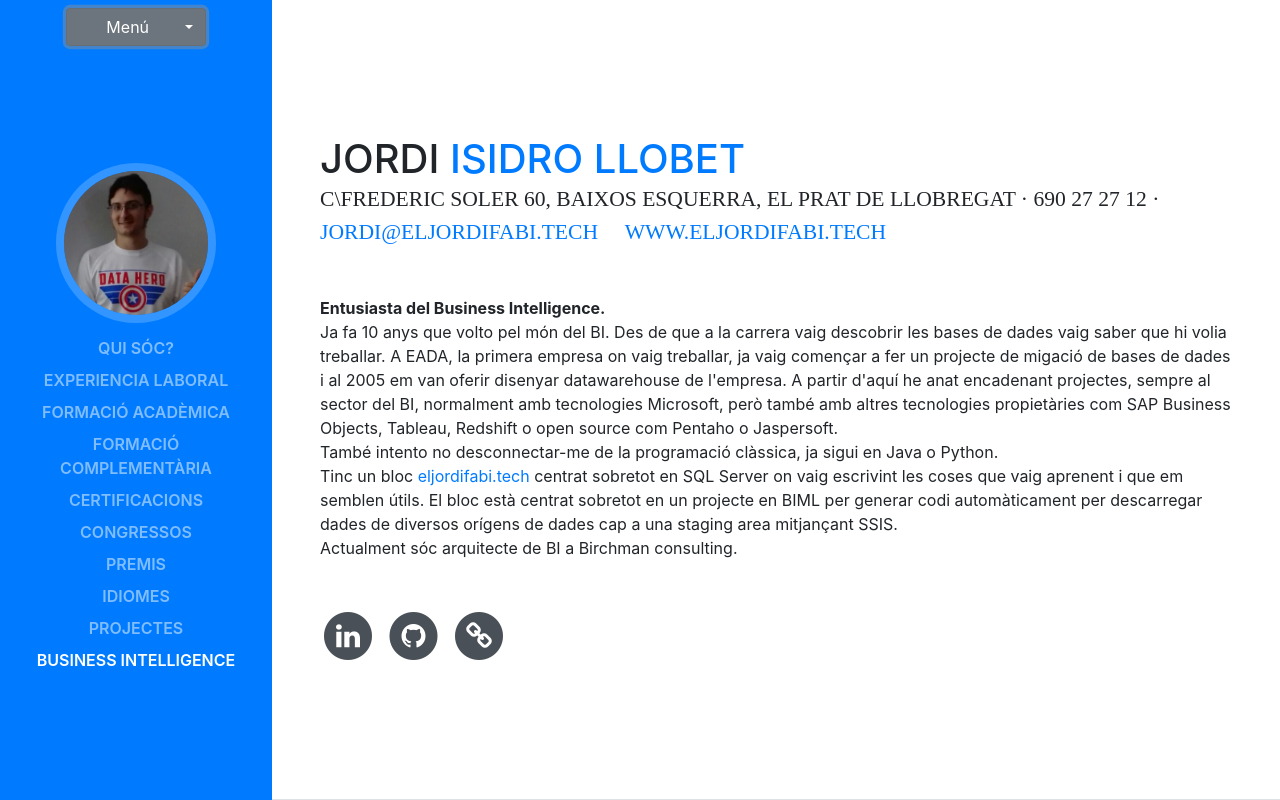
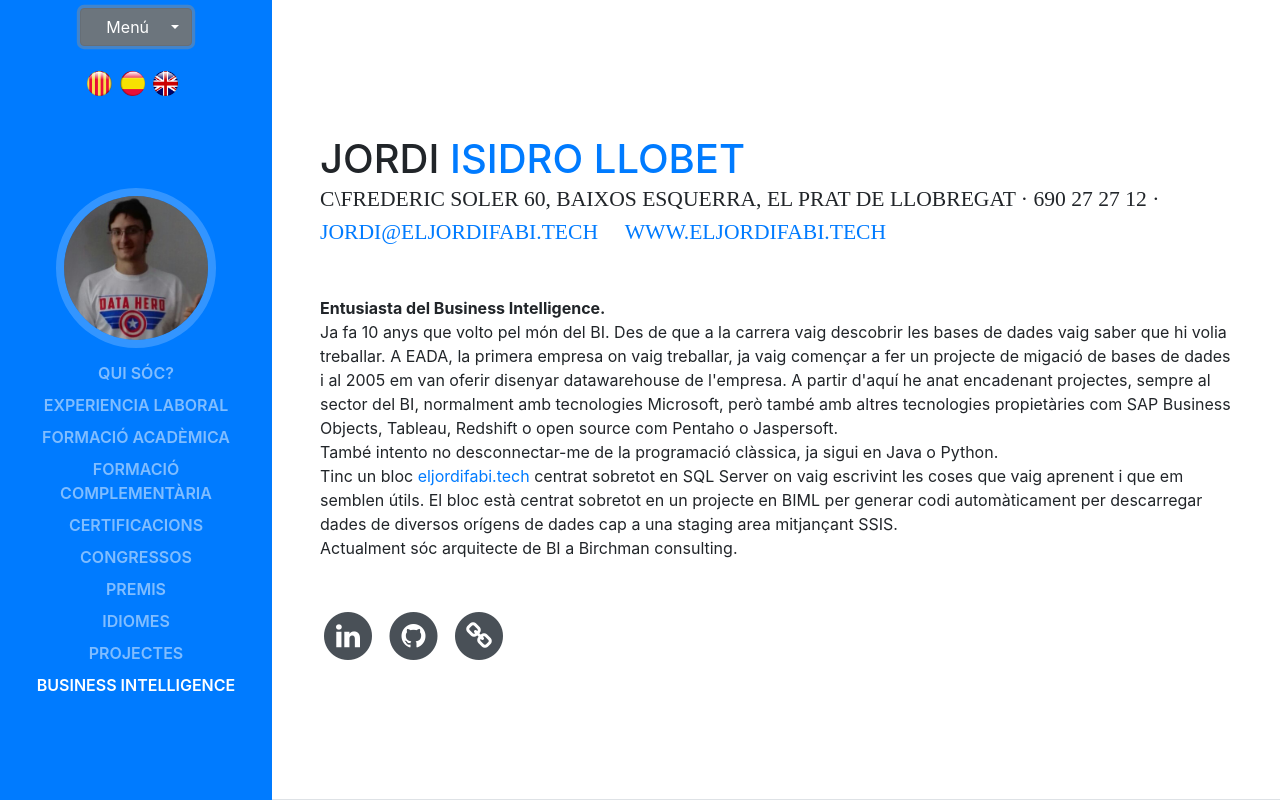
Before and after one commit to jordiisidro/jordiisidro.github.io, a website with bundled scripts: page index.html in a window 1280 px wide. Shown: the top 800 px of the page. Built offline with nearby package versions, Linux system fonts and the light colour scheme; files whose address does not match are found by name; a web font is replaced by a local one.

Commit message:
Add files via upload

```diff
--- a/index.html
+++ b/index.html
@@ -33,7 +33,7 @@
 
 	<div class="dropdown show">
 	  <a class="btn btn-secondary dropdown-toggle" href="#" role="button" id="dropdownMenuLink" data-toggle="dropdown" aria-haspopup="true" aria-expanded="false">
-		&nbsp;&nbsp;&nbsp;&nbsp;&nbsp;&nbsp;Menú&nbsp;&nbsp;&nbsp;&nbsp;&nbsp;&nbsp;
+		&nbsp;&nbsp;&nbsp;Menú&nbsp;&nbsp;&nbsp;
 	  </a>
 
 	  <div class="dropdown-menu" aria-labelledby="dropdownMenuLink">
@@ -41,12 +41,25 @@
 		<a class="dropdown-item" href="index_pers.html">Personal</a>
 	  </div>
 	</div>
+	&nbsp;
+	<div class="btn-toolbar"  aria-label="Toolbar with button groups">
+		<div class="btn-group mr-2" role="group" aria-label="First group">
+			<a href="#" ><img border="20px" src="img/ca.png" width="25px" alt="CA"></a>
+		</div>
+		<div class="btn-group mr-2" role="group" aria-label="First group">
+			<a href="#" ><img src="img/es.png" width="25px" alt="ES"></a>
+		</div>
+		<div class="btn-group mr-2" role="group" aria-label="First group">
+			<a href="#" ><img src="img/en.png" width="25px" alt="EN"></a>
+		</div>
+	</div>
 
 
 	  <a class="navbar-brand js-scroll-trigger" href="#page-top">
-        <span class="d-block d-lg-none">Inici</span>
-        <span class="d-none d-lg-block">
-          <img class="img-fluid img-profile rounded-circle mx-auto mb-2" src="img/profile_lab.jpg" alt="">
+        <!--<span class="d-block d-lg-none">Inici</span>-->
+		<span class="d-none d-lg-block">
+
+		  <img class="img-fluid img-profile rounded-circle mx-auto mb-2" src="img/profile_lab.jpg" alt="">
         </span>
       </a>
 		<button class="navbar-toggler" type="button" data-toggle="collapse" data-target="#navbarSupportedContent" aria-controls="navbarSupportedContent" aria-expanded="false" aria-label="Toggle navigation">
@@ -88,19 +101,9 @@
       </div>
 
 
-	  <!--
-		<div class="btn-toolbar" role="toolbar" aria-label="Toolbar with button groups">
-			<div class="btn-group mr-2" role="group" aria-label="First group">
-				<a href="#" class="btn btn-secondary btn-lg" role="button">CA</a>
-			</div>
-			<div class="btn-group mr-2" role="group" aria-label="First group">
-				<a href="#" class="btn btn-primary btn-lg" role="button">ES</a>
-			</div>
-			<div class="btn-group" role="group" aria-label="Third group">
-				<a href="#" class="btn btn-secondary btn-lg" role="button">EN</a>
-			</div>
-		</div>
--->
+
+
+
     </nav>
 
 
```
